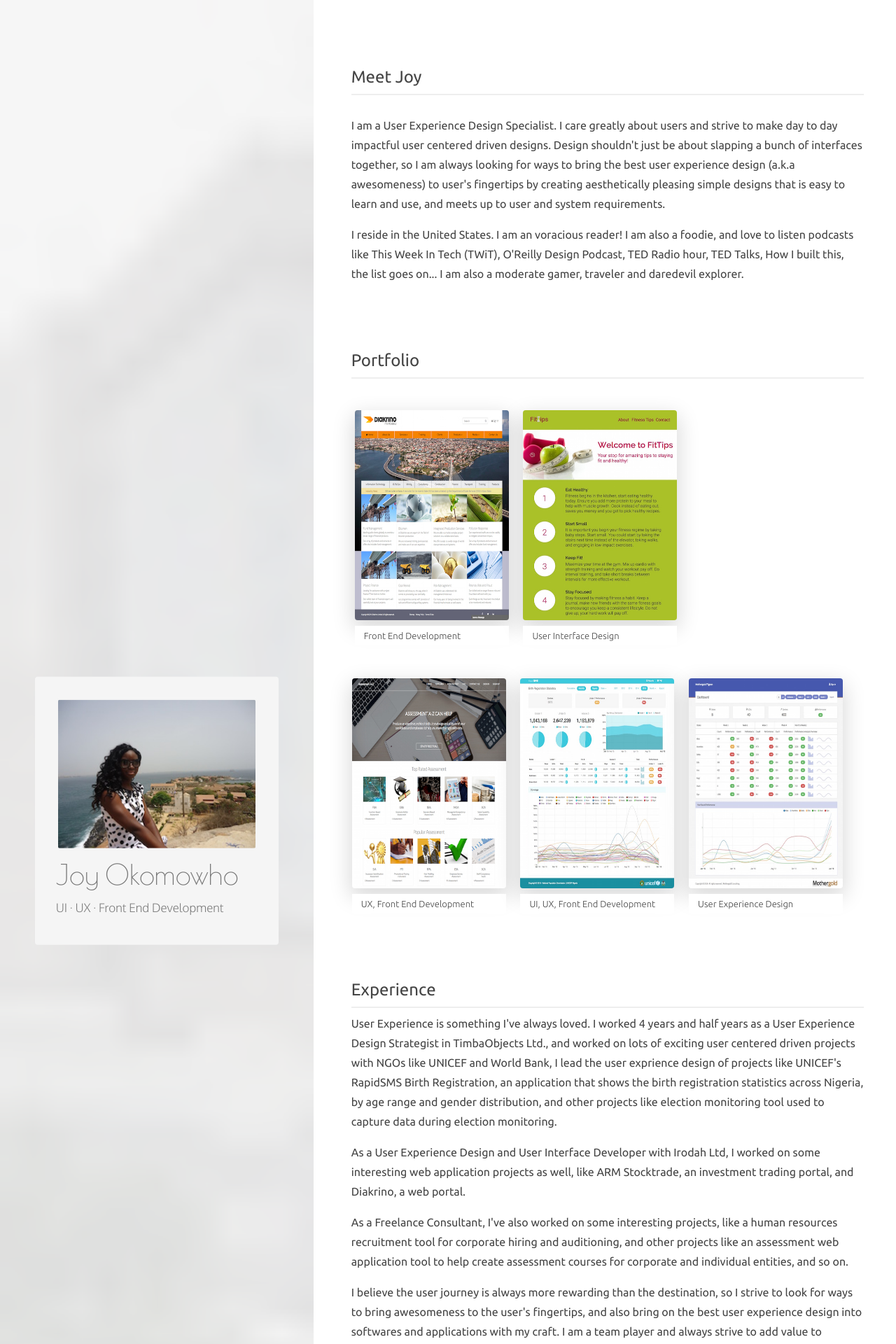
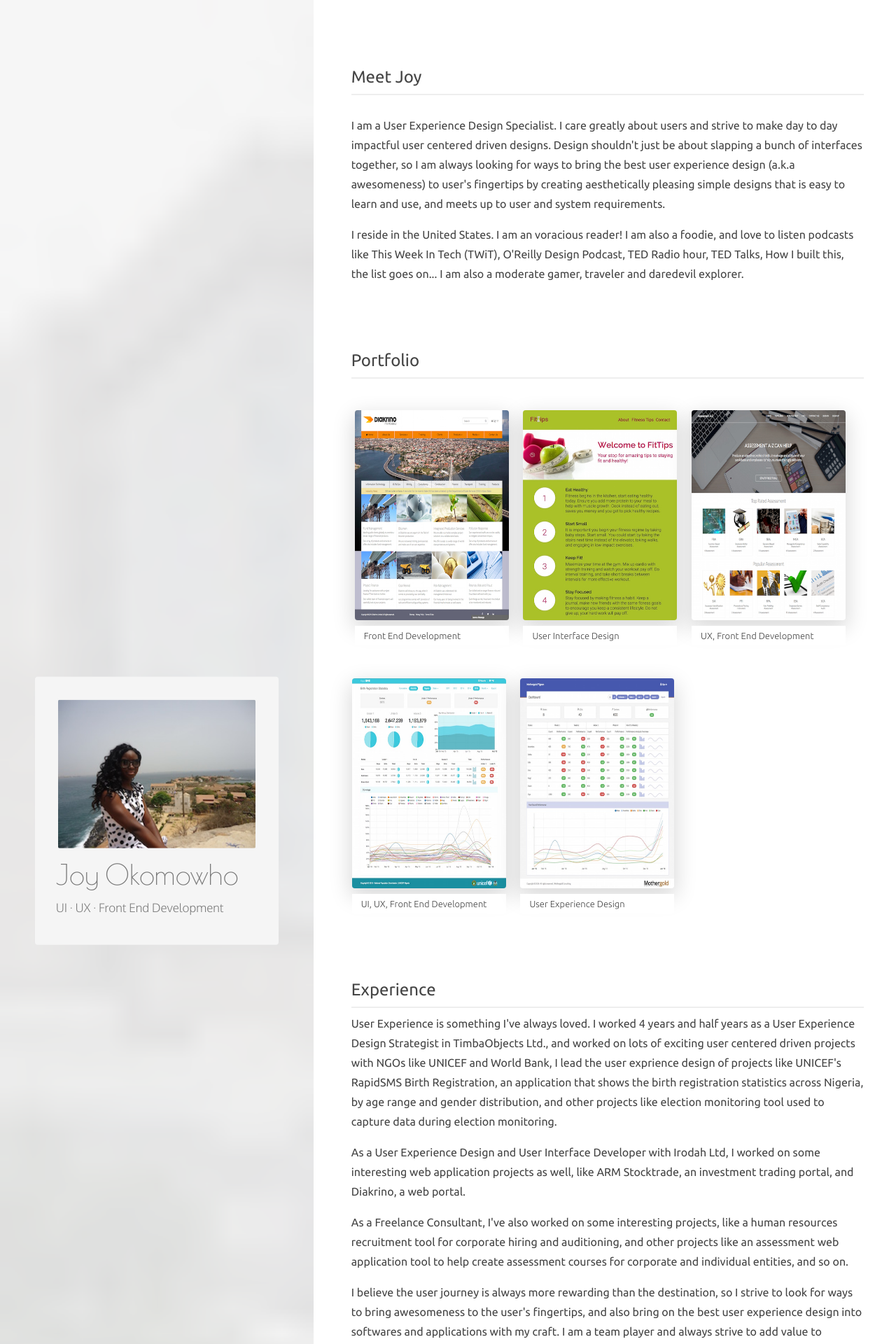
Before and after one commit to jokomowho/my_website, a Jekyll site: the page built from index.html, in a window 1280 px wide. Shown: the top 1920 px of the page at 70% size. Built offline with Jekyll 4.4.1, drawn with Linux system fonts in a browser that asks for light colours; nearby versions of some CDN libraries; Markdown is read by kramdown in place of the engine named in the settings.

Commit message:
portfolio styling

```diff
--- a/index.html
+++ b/index.html
@@ -42,12 +42,12 @@ layout: default
             <img src="images/Final-fitness-tips.jpg"  width="220" height="300">
             <p>User Interface Design</p>
           </div>
-        </div>
-        <div class="floating-box" style="margin-top:3em;">
+          <div class="floating-box">
             <img src="images/assessment-screenshot.png"  width="220" height="300">
             <p>UX, Front End Development</p>
           </div>
-        <div class="floating-box">
+        </div>
+        <div class="floating-box"  style="margin-top:3em;">
             <img src="images/br-design.jpeg"  width="220" height="300">
             <p>UI, UX, Front End Development</p>
           </div>
```
